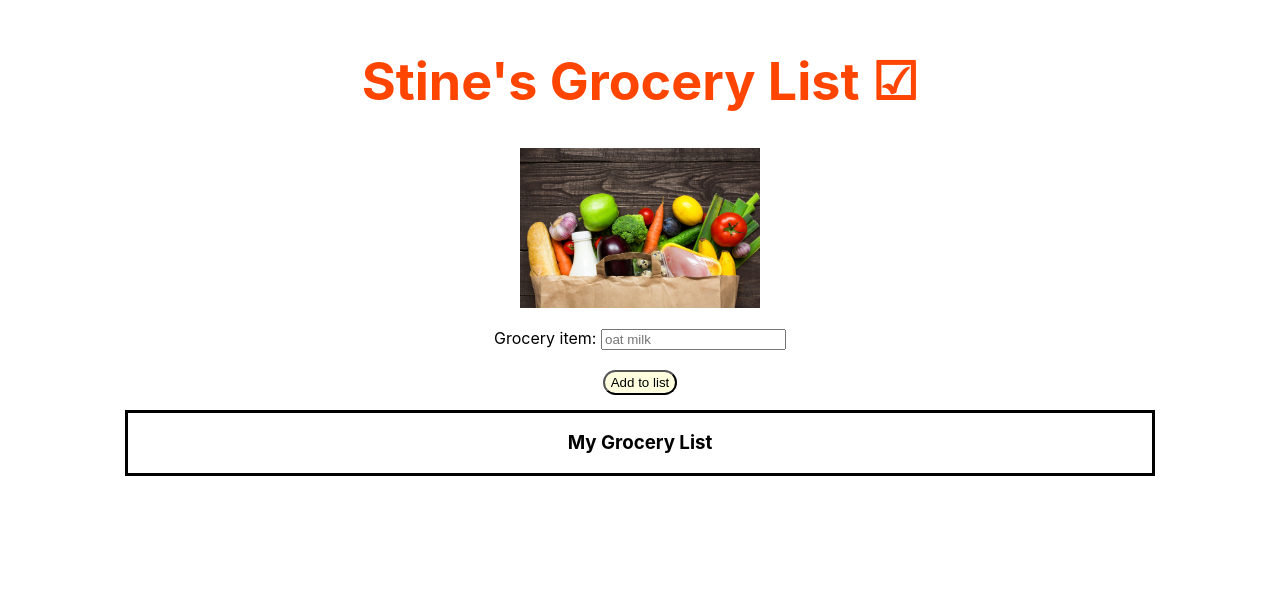
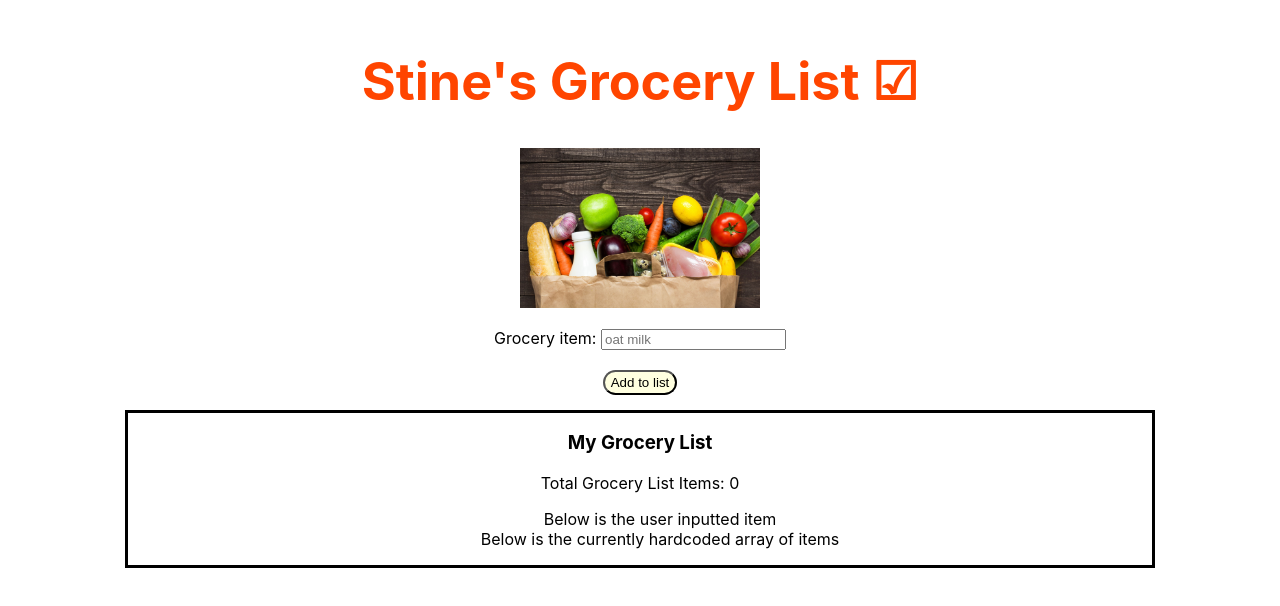
Before and after one commit to CMNathaniel/grocery-list, a React (Create React App) app: page / in a window 1280 px wide. Shown: the top 606 px of the page. Built offline with nearby package versions, Linux system fonts and the light colour scheme.

Commit message:
in the weeds with state to manage list of items

```diff
--- a/src/App.js
+++ b/src/App.js
@@ -6,12 +6,35 @@ const App = () => {
 
   const [listItem, setListItem] = useState('');
   const [submittedItem, setSubmittedItem] = useState(null);
+  const [allSubmittedItems, setAllSubmittedItems] = useState([]);
+
+  // const listOfSubmittedItems = [
+  //   // "carrots",
+  //   // "peas",
+  //   // "onions",
+  //   // "bread"
+  // ];
 
   const handleSubmit = (e) => {
     e.preventDefault();
     setSubmittedItem(listItem);
-    setListItem("");
+    console.log(allSubmittedItems);
+    allSubmittedItems.push(submittedItem);
+    // so right now the array only gets the new item added after 2 user clicks. But even then, the new array is not getting pushed into the DOM
+    // after each
+    console.log(`listof items after .push() ${allSubmittedItems}`);
+    console.log(`length of listOfSubmittedItems after .push ${allSubmittedItems.length}`)
+    // setListItem("");
   }
+
+
+
+  // is my key as the index causing any problems? Should I change that to something else?
+  const renderListOfSubmittedItems = allSubmittedItems.map((item, index) =>
+    <ul>
+      <li key={index}>{item}</li>
+    </ul>
+  );
 
   return (
     <div className="App">
@@ -38,8 +61,13 @@ const App = () => {
         </form>
         <div class="grocery-list">
           <h3>My Grocery List</h3>
+          <p>Total Grocery List Items: {allSubmittedItems.length}</p>
           <ul>
+
+            <li>Below is the user inputted item</li>
             <li>{submittedItem}</li>
+            <li>Below is the currently hardcoded array of items</li>
+            <li>{renderListOfSubmittedItems}</li>
           </ul>
         </div>
       </main>
```
